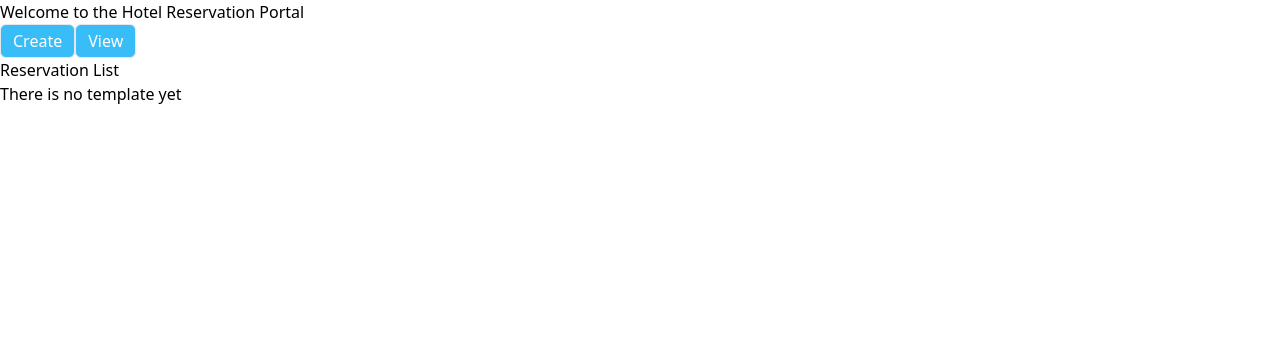
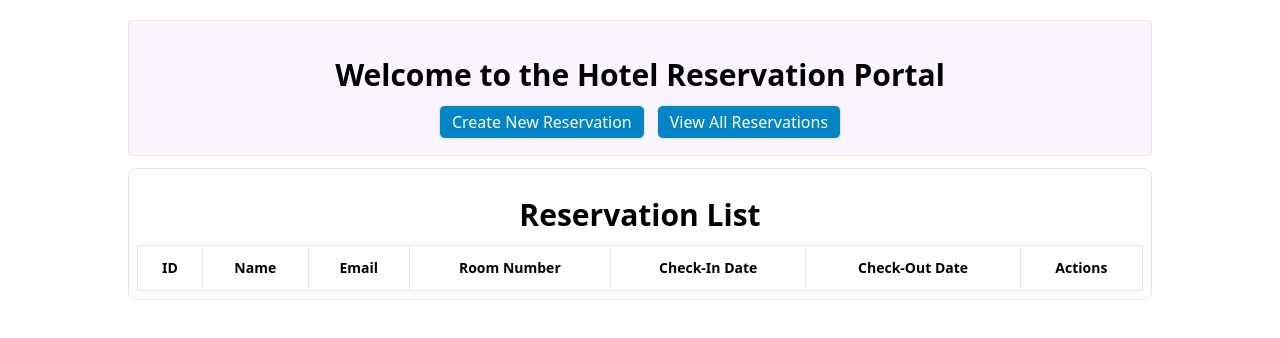
Before and after one commit to M-Anwar-Hussaini/Hotel-Reservation-Angular, an Angular app: page /list in a window 1280 px wide. Shown: the top 338 px of the page. Built offline with nearby package versions, Linux system fonts and the light colour scheme.

Commit message:
Complete the second day project

```diff
--- a/src/app/app.component.html
+++ b/src/app/app.component.html
@@ -1 +1,6 @@
-<router-outlet></router-outlet>
+<div class="max-w-5xl mx-auto my-5">
+  <app-home />
+  <div class="p-2 border mb-5 rounded-lg mt-3">
+    <router-outlet></router-outlet>
+  </div>
+</div>
--- a/src/app/home/home.component.html
+++ b/src/app/home/home.component.html
@@ -1,5 +1,9 @@
-<div>
-  <h1>Welcome to the Hotel Reservation Portal</h1>
-  <button [routerLink]="['/new']">Create</button>
-  <button routerLink="/list">View</button>
+<div class="p-4 border bg-purple-50 rounded text-center">
+  <h1 class="font-bold text-3xl mb-3">
+    Welcome to the Hotel Reservation Portal
+  </h1>
+  <div class="space-x-3">
+    <button [routerLink]="['/new']">Create New Reservation</button>
+    <button routerLink="/list">View All Reservations</button>
+  </div>
 </div>
--- a/src/app/reservation-form/reservation-form.component.html
+++ b/src/app/reservation-form/reservation-form.component.html
@@ -1,9 +1,5 @@
-<app-home />
-<form
-  [formGroup]="reservationForm"
-  (ngSubmit)="onSubmit()"
-  class="my-5 max-w-2xl mx-auto p-4"
->
+<h1>{{ title }}</h1>
+<form [formGroup]="reservationForm" (ngSubmit)="onSubmit()">
   <div class="my-3">
     <label for="check-in-date">Check-In Date:</label>
     <input type="date" formControlName="checkInDate" id="check-in-date" />
--- a/src/app/reservation-form/reservation-form.component.ts
+++ b/src/app/reservation-form/reservation-form.component.ts
@@ -10,6 +10,7 @@ import { Router, ActivatedRoute } from '@angular/router';
 })
 export class ReservationFormComponent implements OnInit {
   reservationForm: FormGroup = new FormGroup({});
+  title: string = '';
 
   constructor(
     private formBuilder: FormBuilder,
@@ -28,8 +29,11 @@ export class ReservationFormComponent implements OnInit {
     });
     const id = this.activatedRoute.snapshot.paramMap.get('id');
     if (id) {
+      this.title = 'Edit Reservation';
       const reservation = this.reservationService.getSingleReservation(id);
       if (reservation) this.reservationForm.patchValue(reservation);
+    } else {
+      this.title = 'Create New Reservation';
     }
   }
 
--- a/src/app/reservation-list/reservation-list.component.html
+++ b/src/app/reservation-list/reservation-list.component.html
@@ -1,16 +1,35 @@
-<app-home />
-<h2>Reservation List</h2>
-<ul *ngIf="reservations.length; else noReservation">
-  <li *ngFor="let reservation of reservations" class="my-5">
-    Id: {{ reservation.id }} <br />
-    Name: {{ reservation.guestName }} <br />
-    Email: {{ reservation.guestEmail }} <br />
-    Room Number: {{ reservation.roomNumber }} <br />
-    Check-Out Date: {{ reservation.checkOutDate }} <br />
-    Check-In Date: {{ reservation.checkOutDate }} <br />
-    <button (click)="deleteReservation(reservation.id)">Delete</button>
-    <button [routerLink]="['/edit', reservation.id]">Edit</button>
-  </li>
-</ul>
+<h1>Reservation List</h1>
 
+<table>
+  <thead>
+    <tr>
+      <th>ID</th>
+      <th>Name</th>
+      <th>Email</th>
+      <th>Room Number</th>
+      <th>Check-In Date</th>
+      <th>Check-Out Date</th>
+      <th>Actions</th>
+    </tr>
+  </thead>
+  <tbody>
+    <tr *ngFor="let r of reservations">
+      <td>{{ r.id }}</td>
+      <td>{{ r.guestName }}</td>
+      <td>{{ r.guestEmail }}</td>
+      <td>{{ r.roomNumber }}</td>
+      <td>{{ r.checkInDate }}</td>
+      <td>{{ r.checkOutDate }}</td>
+      <td class="space-x-2">
+        <button
+          class="text-sm p-1 bg-red-600"
+          (click)="deleteReservation(r.id)"
+        >
+          Delete
+        </button>
+        <button class="text-sm p-1" [routerLink]="['/edit', r.id]">Edit</button>
+      </td>
+    </tr>
+  </tbody>
+</table>
 <ng-template #noReservation>There is no template yet</ng-template>
--- a/src/app/reservation/reservation.service.ts
+++ b/src/app/reservation/reservation.service.ts
@@ -34,10 +34,12 @@ export class ReservationService {
 
   updateReservation(id: string, reservation: Reservation): void {
     const index = this.reservations.findIndex((r) => r.id === id);
-    if (index) {
-      reservation.id = id;
+    for (let i = 0; i < this.reservations.length; i++) {
+      if (this.reservations[i].id === id) {
+        this.reservations[i] = reservation;
+        this.reservations[i].id = id;
+        break;
+      }
     }
-    this.reservations[index] = reservation;
-    localStorage.setItem('reservations', JSON.stringify(this.reservations));
   }
 }
--- a/src/styles.css
+++ b/src/styles.css
@@ -5,7 +5,7 @@
 
 button,
 .btn {
-  @apply px-3 py-1 border bg-sky-400 transition-all rounded-md text-white hover:bg-sky-600;
+  @apply px-3 py-1 border bg-sky-600 transition-all rounded-md text-white hover:bg-sky-700;
 }
 
 button:disabled {
@@ -18,3 +18,19 @@ input {
 .error {
   @apply text-xs text-rose-700 mb-3;
 }
+
+h1 {
+  @apply font-bold text-3xl mt-5 mb-3 text-center;
+}
+
+label {
+  @apply mb-1 block;
+}
+
+table {
+  @apply w-full text-sm text-center rounded-md border p-1;
+}
+th,
+td {
+  @apply border p-3;
+}
```
